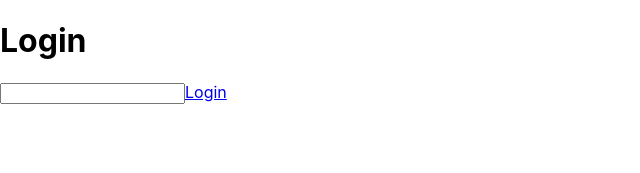
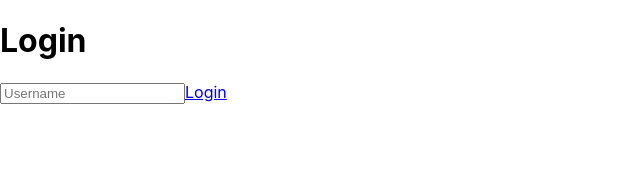
Before and after one commit to stevesette/Connect, a React (Create React App) app: page / in a window 1280 px wide. Shown: the top 173 px of the page, without its empty margins (0-640 px from the left). Built offline with nearby package versions, Linux system fonts and the light colour scheme.

Commit message:
slight formatting changes

```diff
--- a/src/LoginComponent.js
+++ b/src/LoginComponent.js
@@ -17,7 +17,8 @@
               username: userInput
             })
           }}
-          value={this.state.username}/>
+          value={this.state.username}
+          placeholder="Username"/>
         <Link to={`/profile/${this.state.username}`}>
           Login
         </Link>
--- a/src/ProfileContainer.js
+++ b/src/ProfileContainer.js
@@ -1,5 +1,6 @@
 import React from "react"
 import service from "./ProfileService"
+import {Link} from "react-router-dom"
 
 class ProfileContainer extends React.Component {
   state = {
@@ -37,6 +38,9 @@
 
         <div>
           <h5>Recent Post</h5>
+          <Link to='/'>
+            Back
+          </Link>
         </div>
       </div>
     )
```
